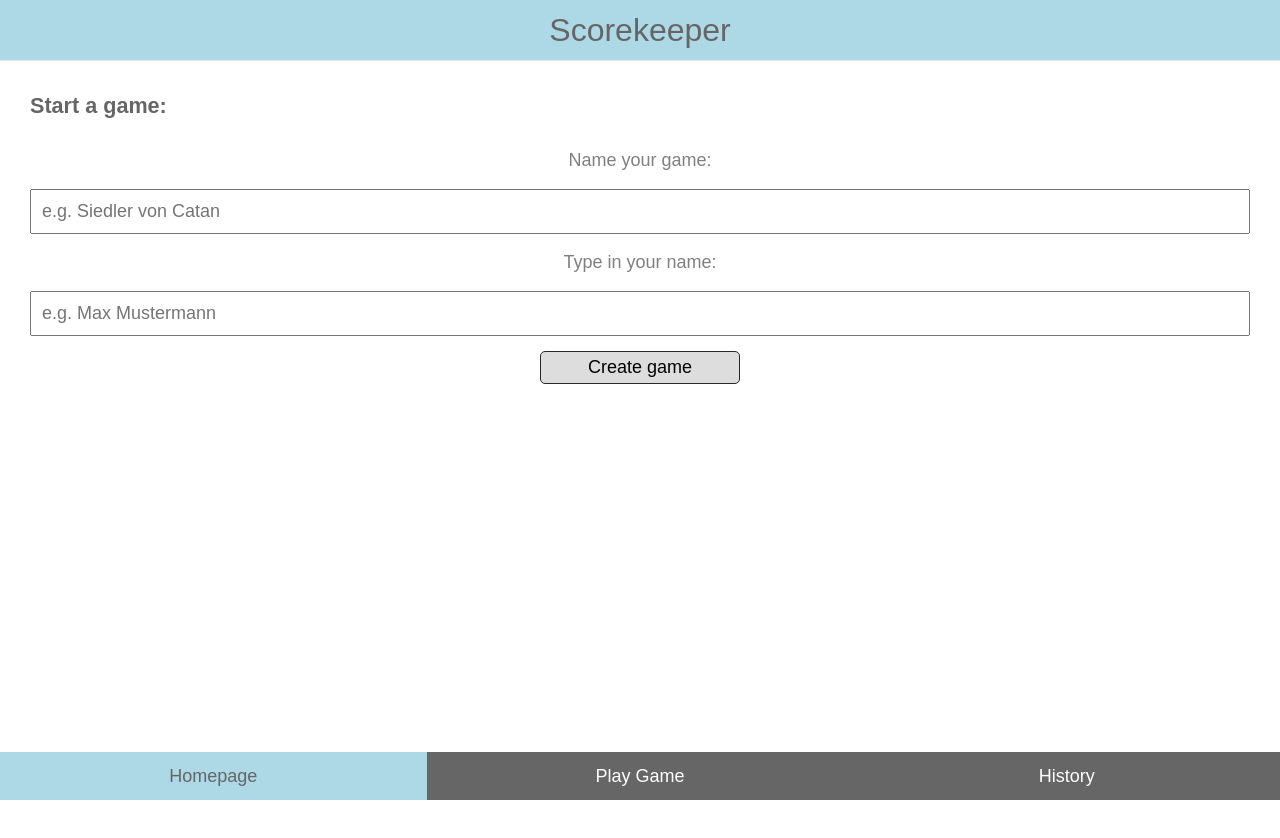
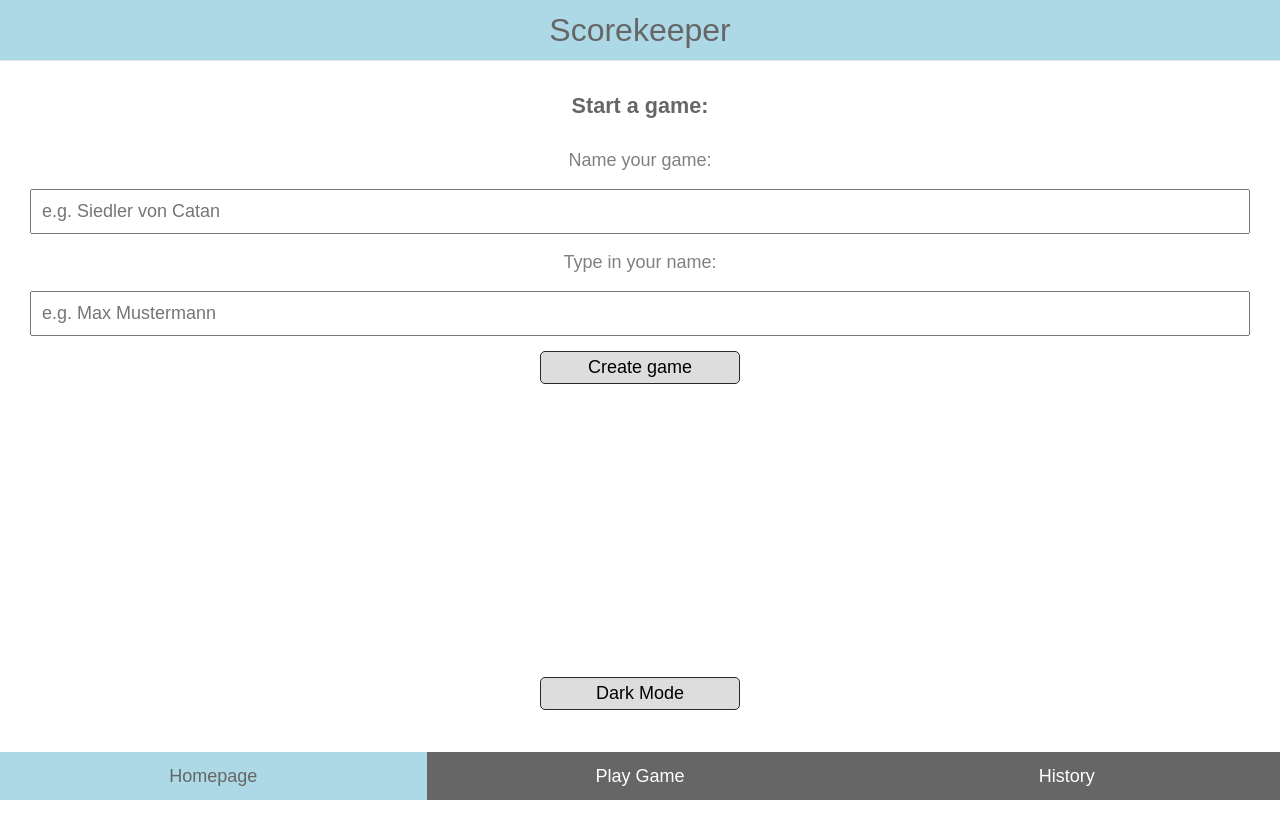
Before and after one commit to CasparVelsen/scorekeeper, a React (Create React App) app: page / in a window 1280 px wide. Shown: the top 838 px of the page. Before the commit the page ends 800 px from the top, so only its background shows below. Built offline with nearby package versions, Linux system fonts and the light colour scheme.

Commit message:
Add darkmode to homepage

```diff
--- a/src/components/Form.js
+++ b/src/components/Form.js
@@ -1,6 +1,6 @@
 import Input from "./Input";
 import Button from "./Button";
-import styled from "styled-components";
+import styled, { css } from "styled-components";
 import { useState } from "react";
 
 export default function Form({ onCreateGame }) {
@@ -54,5 +54,5 @@ const InputForm = styled.form`
   align-items: center;
   gap: 15px;
   margin-top: -15px;
-  width: 100%px;
+  width: 100%;
 `;
--- /dev/null
+++ b/src/hooks/useToggle.js
@@ -0,0 +1,14 @@
+import { useState, useCallback } from "react";
+
+const useToggle = (initialState = false) => {
+  // Initialize the state
+  const [state, setState] = useState(initialState);
+
+  // Define and memorize toggler function in case we pass down the component,
+  // This function change the boolean value to it's opposite value
+  const toggle = useCallback(() => setState((state) => !state), []);
+
+  return [state, toggle];
+};
+
+export default useToggle;
--- a/src/pages/HomePage.js
+++ b/src/pages/HomePage.js
@@ -1,14 +1,20 @@
 import Form from "../components/Form";
 import Header from "../components/Header";
-import styled from "styled-components";
+import styled, { css } from "styled-components";
+import useToggle from "../hooks/useToggle";
 
 export default function HomePage({ onCreateGame }) {
+  const [darkMode, toggleDarkMode] = useToggle(false);
+
   return (
     <>
       <Header children={"Scorekeeper"} />
-      <Main>
+      <Main darkMode={darkMode}>
         <Title>Start a game:</Title>
         <Form onCreateGame={onCreateGame} />
+        <Button onClick={toggleDarkMode}>
+          {darkMode ? "Light Mode" : "Dark Mode"}
+        </Button>
       </Main>
     </>
   );
@@ -17,9 +23,18 @@ export default function HomePage({ onCreateGame }) {
 const Main = styled.main`
   display: flex;
   flex-direction: column;
+  align-items: center;
   gap: 40px;
   padding: 30px;
-  height: auto;
+  height: 100vh;
+  position: relative;
+
+  ${({ darkMode }) =>
+    darkMode &&
+    css`
+      background-color: #0e79ad;
+      color: white;
+    `}
 `;
 
 const Title = styled.h2`
@@ -27,3 +42,20 @@ const Title = styled.h2`
   margin: 0;
   font-size: 1.2em;
 `;
+
+const Button = styled.button`
+  position: absolute;
+  bottom: 150px;
+  background-color: ${(props) => (props.isDark ? "#666" : "#ddd")};
+  color: ${(props) => (props.isDark ? "white" : "black")};
+  border: 1px solid rgb(40, 40, 40);
+  border-radius: 5px;
+  padding: 5px 12px;
+  font-size: 1em;
+  width: 200px;
+
+  &:hover {
+    transition: 0.5s;
+    background-color: lightblue;
+  }
+`;
```
